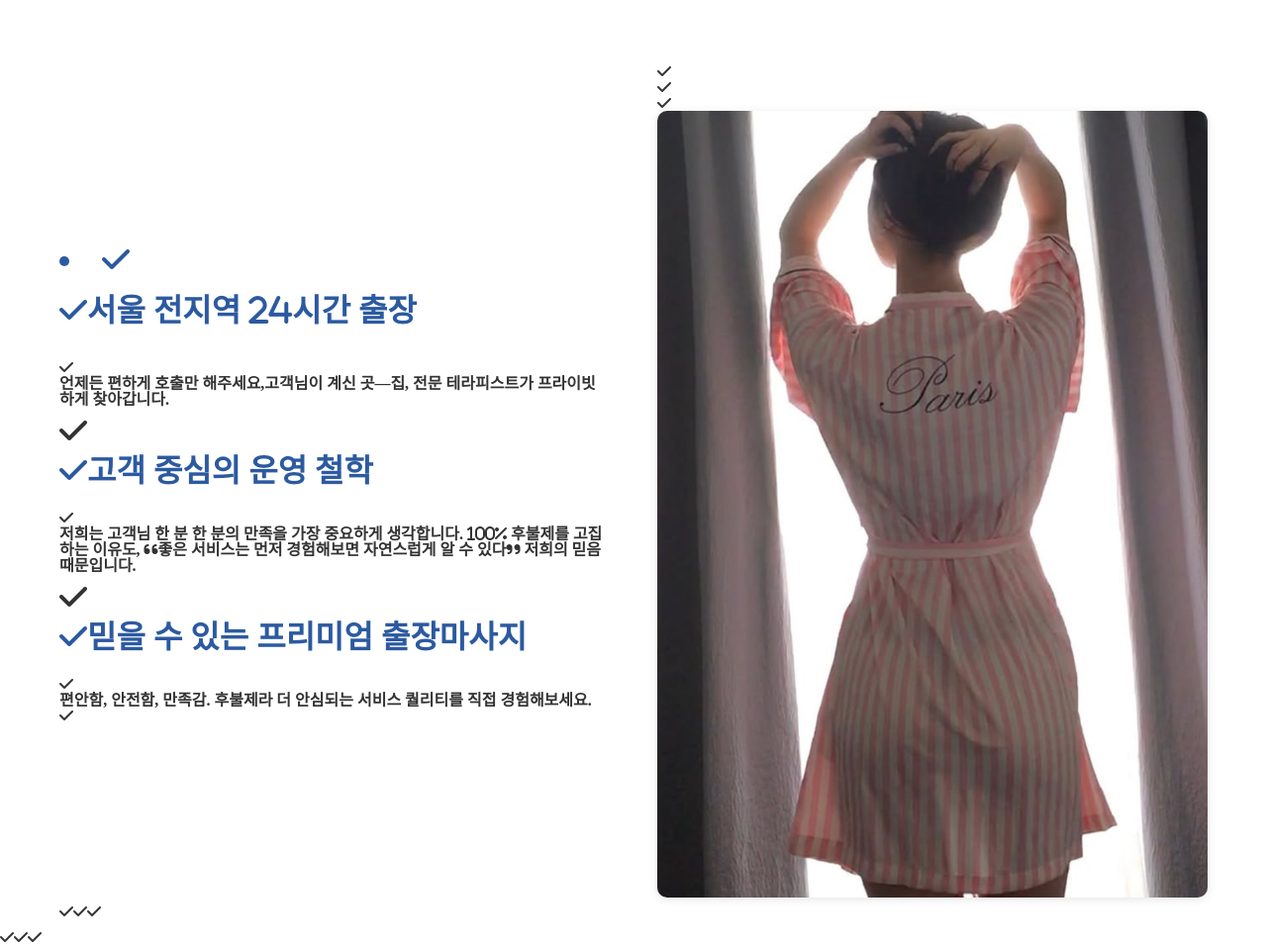
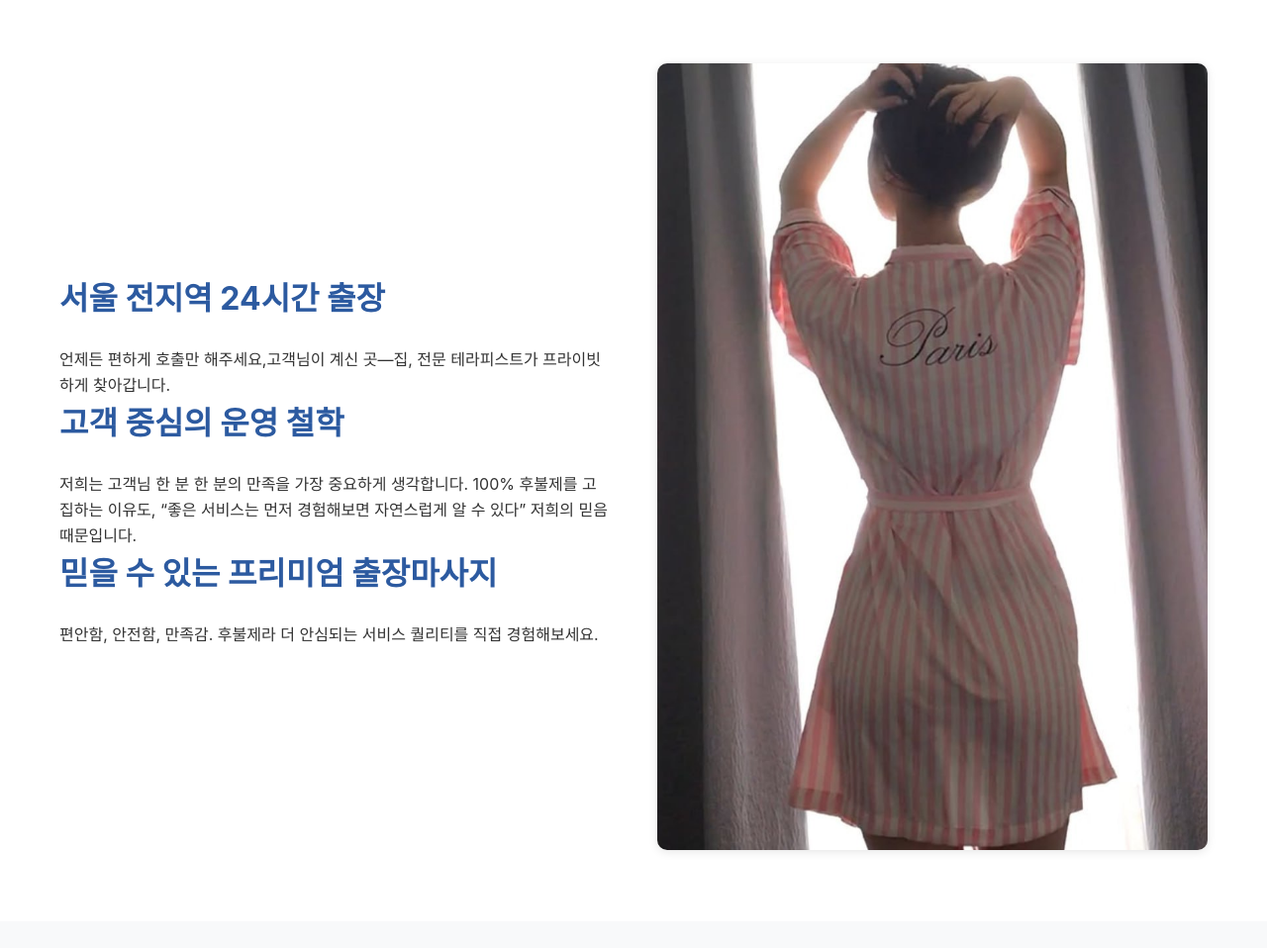
Before and after one commit to kevs-hz/msgg1, a plain HTML site: page index.html in a window 1280 px wide. Shown: the part 560-1518 px from the top of the page at 99% size. Drawn offline with Linux system fonts and the light colour scheme.

Commit message:
Update index.html

```diff
--- a/index.html
+++ b/index.html
@@ -59,16 +59,16 @@
         <div class="container">
             <div class="about-content">
                 <div class="about-text">
-                    <h2> <li><i class="fas fa-check"></li>서울 전지역 24시간 출장</h2>
+                    <h2></li>서울 전지역 24시간 출장</h2>
                     <p>언제든 편하게 호출만 해주세요,고객님이 계신 곳—집, 전문 테라피스트가 프라이빗하게 찾아갑니다.</p>
                     <ul>
-                    <h2> <li><i class="fas fa-check"></li>고객 중심의 운영 철학</h2>
+                    <h2></li>고객 중심의 운영 철학</h2>
                     <p>저희는 고객님 한 분 한 분의 만족을 가장 중요하게 생각합니다.
                        100% 후불제를 고집하는 이유도,
                        “좋은 서비스는 먼저 경험해보면 자연스럽게 알 수 있다”
                         저희의 믿음 때문입니다.</p>
                     <ul>
-                     <h2> <li><i class="fas fa-check"></li>믿을 수 있는 프리미엄 출장마사지</h2>
+                     <h2></li>믿을 수 있는 프리미엄 출장마사지</h2>
                      <p>편안함, 안전함, 만족감.
                         후불제라 더 안심되는 서비스 퀄리티를 직접 경험해보세요.</p>
                     </ul>
```
